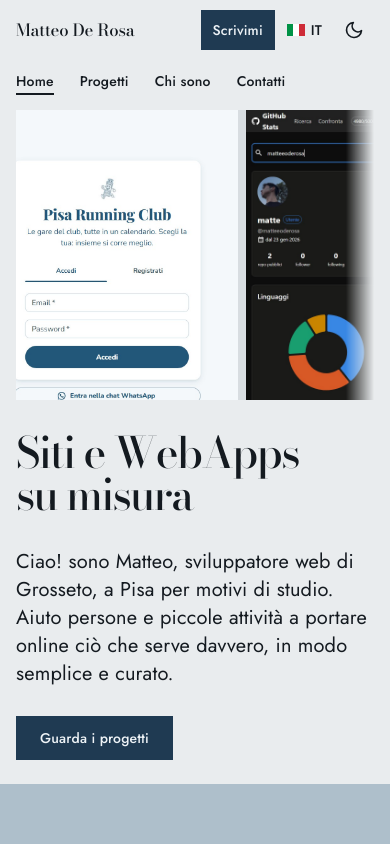
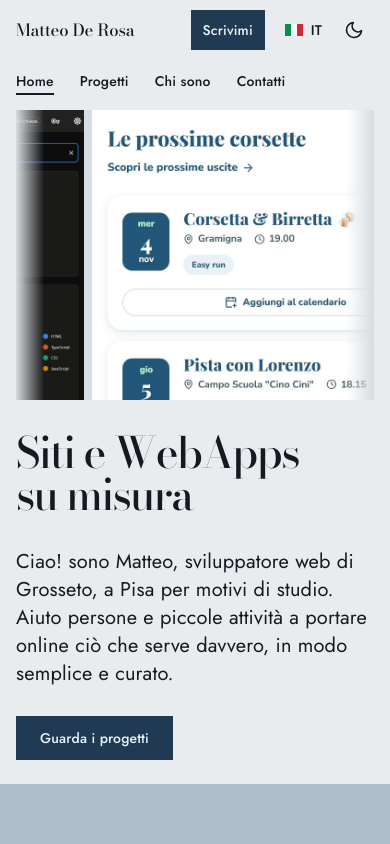
Before and after one commit to matteeoderosa/portfolio, a Next.js app: page / in a window 390 px wide. Shown: the top 844 px of the page. Built offline with nearby package versions, Linux system fonts and the light colour scheme; no server answers.

Commit message:
feat: selettore lingua espandibile e nastro scorrevole per le foto della hero
Co-Authored-By: Claude Sonnet 5.5 <noreply@anthropic.com>

```diff
--- a/src/components/LangSwitch.tsx
+++ b/src/components/LangSwitch.tsx
@@ -53,7 +53,7 @@ export default function LangSwitch({ lang, currentPath, label, unavailable }: Pr
     // (the title tooltip is mouse-only).
     return (
       <span className="lang-switch is-disabled" title={unavailable}>
-        {content}
+        <span className="lang-now">{content}</span>
         <span className="visually-hidden"> ({unavailable})</span>
       </span>
     );
@@ -75,7 +75,14 @@ export default function LangSwitch({ lang, currentPath, label, unavailable }: Pr
         }
       }}
     >
-      {content}
+      {/* The other language opens to the left on hover or focus; it is the same link, so it adds no name. */}
+      <span className="lang-next" aria-hidden="true">
+        <span className="lang-next-inner">
+          {FLAGS[target]}
+          <span lang={target}>{target.toUpperCase()}</span>
+        </span>
+      </span>
+      <span className="lang-now">{content}</span>
     </Link>
   );
 }
--- a/src/components/Lightbox.tsx
+++ b/src/components/Lightbox.tsx
@@ -4,9 +4,9 @@ import { useEffect, useRef } from "react";
 
 type Labels = { open: string; close: string; prev: string; next: string; zoom: string; unzoom: string; of: string };
 
-/** Le immagini che si possono aprire: i tasselli dei mosaici (foto e screenshot). */
-const SELECTOR = ".photo-mosaic img, .photo-grid img";
-const GROUP = ".photo-mosaic, .photo-grid";
+/** Le immagini che si possono aprire: i tasselli dei mosaici e le immagini del nastro. */
+const SELECTOR = ".photo-mosaic img, .photo-marquee img";
+const GROUP = ".photo-mosaic, .photo-marquee";
 const NAME = "lb";
 
 type VT = { ready: Promise<void>; finished: Promise<void> };
@@ -49,6 +49,8 @@ export default function Lightbox({ labels }: { labels: Labels }) {
       document.querySelectorAll<HTMLImageElement>(SELECTOR).forEach((el) => {
         if (el.dataset.lb !== undefined) return;
         el.dataset.lb = "";
+        // la seconda copia del nastro si clicca ma non si legge né si raggiunge da tastiera
+        if (el.hasAttribute("data-dup")) return;
         el.tabIndex = 0;
         el.setAttribute("role", "button");
         el.setAttribute("aria-haspopup", "dialog");
@@ -83,7 +85,7 @@ export default function Lightbox({ labels }: { labels: Labels }) {
       big.src = el.currentSrc || el.src;
       big.alt = el.alt;
       // la didascalia c'è solo per gli screenshot dei progetti, non per le foto personali
-      const shot = !!el.closest(".photo-grid");
+      const shot = !!el.closest(".photo-marquee");
       if (caption.current) caption.current.textContent = shot ? el.alt : "";
       dlg.toggleAttribute("data-no-caption", !shot);
       if (count.current) count.current.textContent = `${index + 1} ${labels.of} ${items.length}`;
@@ -95,8 +97,10 @@ export default function Lightbox({ labels }: { labels: Labels }) {
       if (dlg.open || busy) return;
       const group = el.closest(GROUP);
       // solo le foto che si vedono: su telefono alcuni tasselli della hero sono nascosti
-      items = group ? Array.from(group.querySelectorAll<HTMLImageElement>("img")).filter((i) => i === el || getComputedStyle(i).display !== "none") : [el];
-      show(Math.max(0, items.indexOf(el)));
+      items = group ? Array.from(group.querySelectorAll<HTMLImageElement>("img")).filter((i) => !i.hasAttribute("data-dup") && getComputedStyle(i).display !== "none") : [el];
+      // una foto della seconda copia vale quanto la sua gemella nella prima
+      const same = el.hasAttribute("data-dup") ? items.find((i) => i.src === el.src) : el;
+      show(Math.max(0, items.indexOf(same ?? el)));
       const reveal = () => {
         setName(el, false);
         setName(big, true);
--- a/src/components/PhotoGrid.tsx
+++ /dev/null
@@ -1,24 +0,0 @@
-import { photos } from "@/content/photos";
-import { assetHref } from "@/lib/site";
-import type { Lang } from "@/lib/routes";
-
-/** Mosaico di immagini (foto di Matteo o screenshot dei lavori): 3, 4, 6 o 8 tasselli, ritagliati a riempire lo spazio. */
-export default function PhotoGrid({ lang, keys, layout }: { lang: Lang; keys: readonly string[]; layout?: string }) {
-  return (
-    <div className="photo-grid" data-n={layout ?? keys.length}>
-      {keys.map((k, i) => {
-        const p = photos[k];
-        return (
-          // eslint-disable-next-line @next/next/no-img-element
-          <img
-            key={k}
-            src={assetHref(p.src)}
-            alt={p.alt[lang]}
-            style={{ objectPosition: p.pos, "--i": i } as React.CSSProperties}
-            loading={i < 2 ? "eager" : "lazy"}
-          />
-        );
-      })}
-    </div>
-  );
-}
--- /dev/null
+++ b/src/components/PhotoMarquee.tsx
@@ -0,0 +1,36 @@
+import { photos } from "@/content/photos";
+import { assetHref } from "@/lib/site";
+import type { Lang } from "@/lib/routes";
+
+/**
+ * Le immagini scorrono senza fine: in verticale accanto al testo, in orizzontale su telefono.
+ * Il percorso è scritto due volte di fila e il tutto scivola di una copia intera: al giro dopo
+ * riparte da dove era, senza stacco. La seconda copia non si legge e non si raggiunge da tastiera.
+ * Il passaggio del mouse ferma lo scorrimento; con il movimento ridotto non si muove e si scorre a mano.
+ */
+export default function PhotoMarquee({ lang, keys }: { lang: Lang; keys: readonly string[] }) {
+  const track = (copy: boolean) => (
+    <div className="marquee-track" aria-hidden={copy || undefined}>
+      {keys.map((k, i) => {
+        const p = photos[k];
+        return (
+          // eslint-disable-next-line @next/next/no-img-element
+          <img
+            key={k}
+            src={assetHref(p.src)}
+            alt={p.alt[lang]}
+            data-dup={copy || undefined}
+            loading={i < 3 && !copy ? "eager" : "lazy"}
+            style={{ aspectRatio: p.ratio ?? 0.75 }}
+          />
+        );
+      })}
+    </div>
+  );
+  return (
+    <div className="photo-marquee">
+      {track(false)}
+      {track(true)}
+    </div>
+  );
+}
--- a/src/components/PhotoStage.tsx
+++ b/src/components/PhotoStage.tsx
@@ -1,23 +1,13 @@
-import PhotoGrid from "./PhotoGrid";
+import PhotoMarquee from "./PhotoMarquee";
 import PhotoMosaic from "./PhotoMosaic";
 import type { MosaicNode } from "@/content/photos";
 import type { Lang } from "@/lib/routes";
 
-/** Lo stage fermo riempito da un mosaico: di foto intere (`tree`) o di immagini ritagliate (`keys`). */
-export default function PhotoStage({
-  lang,
-  keys,
-  layout,
-  tree,
-}: {
-  lang: Lang;
-  keys?: readonly string[];
-  layout?: string;
-  tree?: MosaicNode;
-}) {
+/** Lo stage fermo riempito da un mosaico di foto intere (`tree`) o da un nastro di immagini che scorre (`keys`). */
+export default function PhotoStage({ lang, keys, tree }: { lang: Lang; keys?: readonly string[]; tree?: MosaicNode }) {
   return (
     <div className="stage stage-photos">
-      {tree ? <PhotoMosaic lang={lang} tree={tree} /> : <PhotoGrid lang={lang} keys={keys ?? []} layout={layout} />}
+      {tree ? <PhotoMosaic lang={lang} tree={tree} /> : <PhotoMarquee lang={lang} keys={keys ?? []} />}
     </div>
   );
 }
--- a/src/content/photos.ts
+++ b/src/content/photos.ts
@@ -22,20 +22,18 @@ export const photos: Record<string, Photo> = {
   manubrio: { src: "/me/web/manubrio.jpg", pos: "50% 50%", ratio: 0.75, alt: { it: "Il manubrio della bici visto dalla sella", en: "The bike handlebar seen from the saddle" } },
   "primo-piano": { src: "/me/web/primo-piano.jpg", pos: "50% 50%", ratio: 0.75, alt: { it: "Matteo, primo piano", en: "Matteo, close-up" } },
   notte: { src: "/me/web/notte.jpg", pos: "50% 50%", ratio: 0.75, alt: { it: "Matteo che corre di notte", en: "Matteo running at night" } },
-  "s-todo": { src: "/work/mosaico/todo-estratto.jpg", pos: "50% 50%", alt: { it: "To-Do List: le liste e le note", en: "To-Do List: lists and notes" } },
-  "s-poke": { src: "/work/mosaico/h-poke.jpg", pos: "50% 0%", alt: { it: "PokèReact: la scheda di Charizard", en: "PokèReact: Charizard's card" } },
-  "s-gare": { src: "/work/mosaico/h-gare.jpg", pos: "50% 0%", alt: { it: "Gare del Pisa Running Club: l'accesso", en: "Pisa Running Club races: sign-in" } },
-  "s-corsette": { src: "/work/mosaico/h-corsette.jpg", pos: "50% 0%", alt: { it: "Pisa Running Club: le prossime corse", en: "Pisa Running Club: the upcoming runs" } },
-  "s-stats": { src: "/work/mosaico/h-stats.jpg", pos: "50% 0%", alt: { it: "GitHub Stats: il profilo di un utente", en: "GitHub Stats: a user profile" } },
-  "s-poke-elenco": { src: "/work/mosaico/h-poke-elenco.jpg", pos: "50% 0%", alt: { it: "PokèReact: l'elenco dei Pokémon", en: "PokèReact: the list of Pokémon" } },
-  "s-stats-repo": { src: "/work/mosaico/h-stats-repo.jpg", pos: "50% 0%", alt: { it: "GitHub Stats: i repository di un profilo", en: "GitHub Stats: a profile's repositories" } },
-  "s-footer": { src: "/work/mosaico/prc-footer-estratto.jpg", pos: "50% 50%", alt: { it: "Pisa Running Club: il piè di pagina del sito", en: "Pisa Running Club: the site footer" } },
+  "s-todo": { src: "/work/mosaico/todo-estratto.jpg", pos: "50% 50%", ratio: 3.8806, alt: { it: "To-Do List: le liste e le note", en: "To-Do List: lists and notes" } },
+  "s-poke": { src: "/work/mosaico/h-poke.jpg", pos: "50% 0%", ratio: 0.9032, alt: { it: "PokèReact: la scheda di Charizard", en: "PokèReact: Charizard's card" } },
+  "s-gare": { src: "/work/mosaico/h-gare.jpg", pos: "50% 0%", ratio: 0.9032, alt: { it: "Gare del Pisa Running Club: l'accesso", en: "Pisa Running Club races: sign-in" } },
+  "s-corsette": { src: "/work/mosaico/h-corsette.jpg", pos: "50% 0%", ratio: 1.3333, alt: { it: "Pisa Running Club: le prossime corse", en: "Pisa Running Club: the upcoming runs" } },
+  "s-stats": { src: "/work/mosaico/h-stats.jpg", pos: "50% 0%", ratio: 0.6667, alt: { it: "GitHub Stats: il profilo di un utente", en: "GitHub Stats: a user profile" } },
+  "s-poke-elenco": { src: "/work/mosaico/h-poke-elenco.jpg", pos: "50% 0%", ratio: 0.6667, alt: { it: "PokèReact: l'elenco dei Pokémon", en: "PokèReact: the list of Pokémon" } },
+  "s-stats-repo": { src: "/work/mosaico/h-stats-repo.jpg", pos: "50% 0%", ratio: 1.3333, alt: { it: "GitHub Stats: i repository di un profilo", en: "GitHub Stats: a profile's repositories" } },
+  "s-footer": { src: "/work/mosaico/prc-footer-estratto.jpg", pos: "50% 50%", ratio: 4.1139, alt: { it: "Pisa Running Club: il piè di pagina del sito", en: "Pisa Running Club: the site footer" } },
 };
 
-/** Mosaico della prima schermata: screenshot dei lavori. */
-export const heroPhotos = ["s-todo", "s-poke", "s-gare", "s-corsette", "s-stats", "s-poke-elenco", "s-stats-repo", "s-footer"] as const;
-/** Disposizione degli 8 screenshot: due strisce larghe (todo e footer) e sei tasselli. */
-export const heroLayout = "shots8";
+/** Il nastro della prima schermata, nell'ordine in cui si vede: Pisa Running Club, GitHub Stats, poi il resto. */
+export const heroPhotos = ["s-gare", "s-stats", "s-corsette", "s-poke", "s-poke-elenco", "s-stats-repo", "s-todo", "s-footer"] as const;
 /**
  * Un mosaico è un albero di righe e colonne: ogni foto resta intera e il suo riquadro ha la
  * sua stessa forma (nessun ritaglio). Il mosaico si adatta allo stage tenendo le proporzioni.
--- a/src/styles/globals.css
+++ b/src/styles/globals.css
@@ -287,19 +287,41 @@ main:focus { outline: none; }
     :root:not([data-theme="light"]) .theme-toggle .i-moon { display: none; }
 }
 
+/* Selettore lingua: a riposo mostra la lingua della pagina; al passaggio o al focus si allarga
+   verso sinistra e rivela l'altra lingua (il menu si sposta: lo spazio lo cede il nome in alto a sinistra). */
 .lang-switch {
     display: inline-flex;
     align-items: center;
-    gap: 8px;
     min-height: 44px;
     padding: 0 12px;
     color: var(--ink);
     font-size: var(--step-small);
     font-weight: 500;
     text-decoration: none;
-    transition: background 0.2s;
+    border-radius: 22px;
+    transition: background 0.2s, transform 0.15s;
 }
-.lang-switch:hover { background: var(--surface); }
+.lang-now, .lang-next-inner { display: inline-flex; align-items: center; gap: 8px; white-space: nowrap; flex: none; }
+.lang-next {
+    display: grid;
+    grid-template-columns: 0fr;
+    align-items: center;
+    opacity: 0;
+    filter: blur(4px);
+    pointer-events: none;
+    transition:
+        grid-template-columns 0.45s cubic-bezier(0.34, 1.3, 0.64, 1),
+        opacity 0.25s ease,
+        filter 0.25s ease;
+}
+.lang-next-inner { min-width: 0; overflow: hidden; padding-right: 8px; }
+.lang-switch:hover, .lang-switch:focus-visible { background: var(--surface); }
+.lang-switch:hover .lang-next, .lang-switch:focus-visible .lang-next {
+    grid-template-columns: 1fr;
+    opacity: 1;
+    filter: none;
+}
+.lang-switch:active { transform: scale(0.97); }
 .lang-switch.is-disabled { color: var(--muted); cursor: default; }
 .lang-switch.is-disabled:hover { background: none; }
 .lang-switch.is-disabled svg { opacity: 0.5; }
@@ -337,23 +359,41 @@ main:focus { outline: none; }
 .stage-img[data-on] { opacity: 1; transform: none; }
 .stage-shots:not(:has([data-on])) .stage-img:first-child { opacity: 1; transform: none; }
 
-/* Griglia degli screenshot della hero: tasselli ritagliati a riempire lo spazio */
-.photo-grid {
+/* Nastro di immagini della hero: scorre in verticale accanto al testo, in orizzontale su telefono.
+   Due copie in fila, ognuna scivola della propria lunghezza: il giro si chiude senza stacco. */
+.photo-marquee {
+    --gap: 8px;
+    --speed: 90s;
     position: absolute;
     inset: 0;
-    display: grid;
-    gap: 4px;
-    grid-template-columns: repeat(3, minmax(0, 1fr));
-    grid-template-rows: repeat(6, minmax(0, 1fr));
-    background: var(--bg);
+    display: flex;
+    flex-direction: column;
+    overflow: hidden;
+    -webkit-mask-image: linear-gradient(to bottom, transparent, #000 56px, #000 calc(100% - 56px), transparent);
+    mask-image: linear-gradient(to bottom, transparent, #000 56px, #000 calc(100% - 56px), transparent);
 }
-.photo-grid img {
+.marquee-track {
+    flex: none;
+    display: flex;
+    flex-direction: column;
+    gap: var(--gap);
+    padding-bottom: var(--gap);
+    animation: marquee-y var(--speed) linear infinite;
+}
+.marquee-track img {
     display: block;
     width: 100%;
-    height: 100%;
+    height: auto;
     object-fit: cover;
-    animation: photo-in 0.9s cubic-bezier(0.2, 0.7, 0.2, 1) both;
-    animation-delay: calc(var(--i, 0) * 90ms + 80ms);
+}
+.photo-marquee:hover .marquee-track { animation-play-state: paused; }
+@keyframes marquee-y { to { transform: translateY(-100%); } }
+@keyframes marquee-x { to { transform: translateX(-100%); } }
+
+@media (prefers-reduced-motion: reduce) {
+    .photo-marquee { overflow: auto; scrollbar-width: none; }
+    .marquee-track { animation: none; }
+    .marquee-track[aria-hidden] { display: none; }
 }
 
 /* Mosaico di foto intere: ogni foto nel riquadro della sua forma, nessun ritaglio.
@@ -381,16 +421,6 @@ main:focus { outline: none; }
     animation: photo-in 0.9s cubic-bezier(0.2, 0.7, 0.2, 1) both;
     animation-delay: calc(var(--i, 0) * 90ms + 80ms);
 }
-/* 8 screenshot: una striscia larga in alto, una in basso e sei tasselli in mezzo */
-.photo-grid[data-n="shots8"] { grid-template-rows: repeat(10, minmax(0, 1fr)); }
-.photo-grid[data-n="shots8"] img:nth-child(1) { grid-area: 1 / 1 / 3 / 4; }
-.photo-grid[data-n="shots8"] img:nth-child(2) { grid-area: 3 / 1 / 6 / 2; }
-.photo-grid[data-n="shots8"] img:nth-child(3) { grid-area: 6 / 1 / 9 / 2; }
-.photo-grid[data-n="shots8"] img:nth-child(4) { grid-area: 3 / 2 / 5 / 3; }
-.photo-grid[data-n="shots8"] img:nth-child(5) { grid-area: 5 / 2 / 9 / 3; }
-.photo-grid[data-n="shots8"] img:nth-child(6) { grid-area: 3 / 3 / 7 / 4; }
-.photo-grid[data-n="shots8"] img:nth-child(7) { grid-area: 7 / 3 / 9 / 4; }
-.photo-grid[data-n="shots8"] img:nth-child(8) { grid-area: 9 / 1 / 11 / 4; }
 @keyframes photo-in { from { opacity: 0; transform: scale(1.04); } to { opacity: 1; transform: none; } }
 
 /* Nella home il mosaico sta sopra gli screenshot e compare con "Chi sono" */
@@ -402,7 +432,7 @@ main:focus { outline: none; }
     transition: opacity 0.6s ease, visibility 0.6s;
 }
 .stage-me[data-on] { opacity: 1; visibility: visible; }
-.stage-me .photo-grid img, .stage-me .photo-mosaic img { animation: none; }
+.stage-me .photo-mosaic img { animation: none; }
 
 .col {
     min-width: 0;
@@ -672,6 +702,8 @@ main:focus { outline: none; }
 @media (prefers-reduced-motion: reduce) {
     .rise { animation: none; }
     .nav-bar[data-glide] { transition: none; }
+    .lang-next { transition: opacity 0.2s ease; filter: none; }
+    .lang-switch:active { transform: none; }
     .js [data-reveal] { opacity: 1; transform: none; transition: background 0.2s; }
     .btn:hover, .picker-option:hover span { transform: none; }
 }
@@ -706,37 +738,20 @@ main:focus { outline: none; }
     .stage-photos { height: min(46svh, 360px); }
     .page-split .stage-photos, .page-split .stage-shots:has(.stage-me) { height: min(46svh, 360px); }
     .split-hero .stage-photos { height: min(38svh, 290px); }
-    .split-hero .photo-grid[data-n="shots8"] {
-        display: flex;
-        gap: 8px;
-        overflow-x: auto;
-        overscroll-behavior-x: contain;
-        scroll-snap-type: x mandatory;
-        scrollbar-width: none;
-        background: transparent;
+    /* su telefono il nastro scorre in orizzontale, ognuna intera all'altezza dello stage */
+    .split-hero .photo-marquee {
+        --speed: 70s;
+        flex-direction: row;
+        -webkit-mask-image: linear-gradient(to right, transparent, #000 28px, #000 calc(100% - 28px), transparent);
+        mask-image: linear-gradient(to right, transparent, #000 28px, #000 calc(100% - 28px), transparent);
     }
-    .split-hero .photo-grid[data-n="shots8"]::-webkit-scrollbar { display: none; }
-    .split-hero .photo-grid[data-n="shots8"] img {
-        flex: 0 0 auto;
-        width: auto;
-        max-width: none;
-        height: 100%;
-        /* mai più larghe di ~80% dello schermo: la foto dopo si affaccia sempre e fa capire che si scorre */
-        max-width: 80%;
-        scroll-snap-align: start;
-        animation: none;
+    .split-hero .marquee-track {
+        flex-direction: row;
+        padding-bottom: 0;
+        padding-right: var(--gap);
+        animation-name: marquee-x;
     }
-    /* su telefono si parte dal Pisa Running Club e da GitHub Stats; il resto segue (su desktop l'ordine è quello della griglia) */
-    .split-hero .photo-grid[data-n="shots8"] img:nth-child(3) { order: -2; }
-    .split-hero .photo-grid[data-n="shots8"] img:nth-child(5) { order: -1; }
-    /* sfumatura sul bordo destro: c'è altro da scoprire */
-    .split-hero .stage-photos {
-        -webkit-mask-image: linear-gradient(to right, #000 calc(100% - 28px), transparent);
-        mask-image: linear-gradient(to right, #000 calc(100% - 28px), transparent);
-    }
-    /* le due strisce larghe (To-Do List e footer) a quell'altezza si vedrebbero tagliate */
-    .split-hero .photo-grid[data-n="shots8"] img:nth-child(1),
-    .split-hero .photo-grid[data-n="shots8"] img:nth-child(8) { display: none; }
+    .split-hero .marquee-track img { width: auto; height: 100%; }
     .hero-col h1 { font-size: clamp(2.5rem, 11vw, 3.5rem); }
     .hero-col h1:lang(en) { font-size: clamp(2.1rem, 8.6vw, 3.25rem); }
     .hero-col .lead, .page-col .lead { max-width: none; }
@@ -791,7 +806,7 @@ main:focus { outline: none; }
     .header-inner { gap: 8px 6px; }
     .brand { font-size: 1.05rem; }
     .header-inner .btn { padding: 8px 12px; min-height: 40px; }
-    .lang-switch { padding: 0 6px; gap: 6px; }
+    .lang-switch { padding: 0 6px; }
     .theme-toggle { width: 40px; height: 40px; }
     .contact-list li { grid-template-columns: minmax(0, 1fr); }
     .contact-list .label {
@@ -806,10 +821,6 @@ main:focus { outline: none; }
     .services > h2, .cta-band h2 { max-width: none; }
 }
 
-@media (prefers-reduced-motion: reduce) {
-    .photo-grid img { animation: none; }
-}
-
 /* CAMBIO TEMA: il nuovo tema si apre come un cerchio dal pulsante (il cerchio lo anima ThemeToggle) */
 html.vt-theme::view-transition-old(root),
 html.vt-theme::view-transition-new(root) {
@@ -820,8 +831,8 @@ html.vt-theme::view-transition-old(root) { z-index: 1; }
 html.vt-theme::view-transition-new(root) { z-index: 2; }
 
 /* LIGHTBOX: la foto si apre intera sopra la pagina, dal riquadro in cui sta */
-.photo-mosaic img[data-lb], .photo-grid img[data-lb] { cursor: zoom-in; }
-.photo-mosaic img[data-lb]:focus-visible, .photo-grid img[data-lb]:focus-visible {
+.photo-mosaic img[data-lb], .photo-marquee img[data-lb] { cursor: zoom-in; }
+.photo-mosaic img[data-lb]:focus-visible, .photo-marquee img[data-lb]:focus-visible {
     outline: 2px solid var(--ink);
     outline-offset: -4px;
 }
--- a/src/views/HomeView.tsx
+++ b/src/views/HomeView.tsx
@@ -6,7 +6,7 @@ import ProjectStage from "@/components/ProjectStage";
 import PhotoMosaic from "@/components/PhotoMosaic";
 import InlineMosaic from "@/components/InlineMosaic";
 import PhotoStage from "@/components/PhotoStage";
-import { aboutMosaics, heroLayout, heroPhotos } from "@/content/photos";
+import { aboutMosaics, heroPhotos } from "@/content/photos";
 import { stageShots } from "@/lib/shots";
 import ProjectCard from "@/components/ProjectCard";
 import ContactCta from "@/components/ContactCta";
@@ -19,7 +19,7 @@ export default function HomeView({ lang }: { lang: Lang }) {
   return (
     <>
       <div className="split split-hero" data-nav={routePath("home", lang)}>
-        <PhotoStage lang={lang} keys={heroPhotos} layout={heroLayout} />
+        <PhotoStage lang={lang} keys={heroPhotos} />
         <div className="col hero-col">
           <h1 className="rise" style={delay(0)}>
             {dict.home.title}
```
Also changed, not shown: 2 other files (tests, documents, lock files or other folders).
